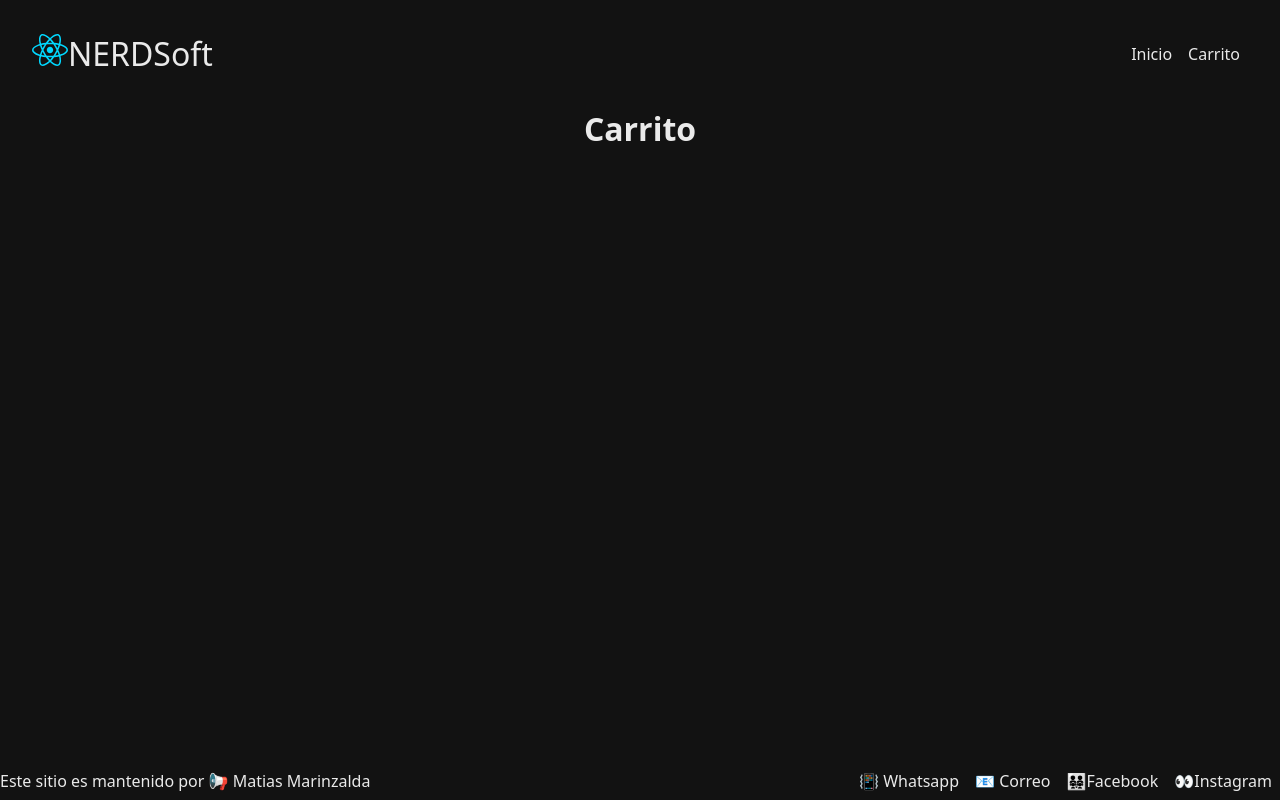
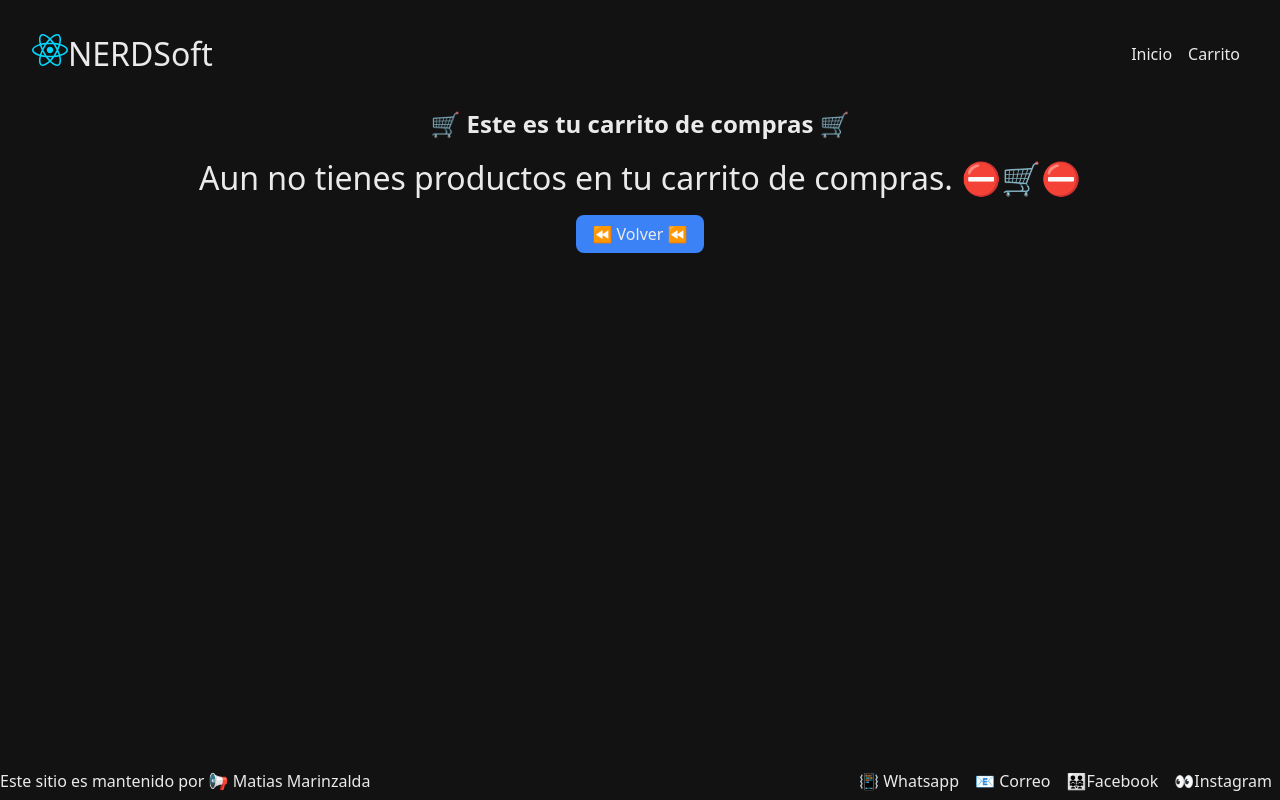
Before and after one commit to matiasmarinzalda/Curso-React, a React (Vite) app: page /carrito in a window 1280 px wide. Built offline with nearby package versions, Linux system fonts and the light colour scheme.

Commit message:
clase 9 funcionando

```diff
--- a/src/App.jsx
+++ b/src/App.jsx
@@ -6,6 +6,7 @@ import { Header } from "./components/Header/Header";
 
 import { ItemListContainer } from "./components/ItemListContainer/ItemListContainer";
 import { ItemDetailContainer } from "./components/ItemDetailContainer/ItemDetailContainer";
+import { CartView } from "./components/Cart/CartView";
 
 function App() {
   return (
@@ -15,7 +16,7 @@ function App() {
         <Routes>
           <Route path="/" element={<ItemListContainer />} />
           <Route path="/product/:id" element={<ItemDetailContainer />} />
-          <Route path="/carrito" element={<h1>Carrito</h1>} />
+          <Route path="/carrito" element={<CartView />} />
         </Routes>
       </main>
       <Footer />
--- /dev/null
+++ b/src/components/Cart/Cart.css
@@ -0,0 +1,29 @@
+.cart-container {
+  display: flex;
+  flex-direction: column;
+
+  align-items: center;
+}
+
+.cart-items-container {
+  margin: 2rem;
+  display: flex;
+  flex-wrap: wrap;
+  justify-content: center;
+  gap: 3rem;
+}
+
+.empty-cart {
+  font-size: 2rem;
+  padding: 1rem;
+}
+
+.cart-actions {
+  display: flex;
+  flex-direction: column;
+}
+
+.cart-actions p {
+  font-size: 2rem;
+  padding: 1rem;
+}
--- /dev/null
+++ b/src/components/Cart/CartItem.jsx
@@ -0,0 +1,16 @@
+import { useCart } from "../../context/CartContext";
+import { Item } from "../Item/Item";
+
+export const CartItem = ({ item }) => {
+  const { removeItem } = useCart();
+  return (
+    <Item {...item}>
+      <button
+        className="btn bg-delete primary"
+        onClick={() => removeItem(item.id)}
+      >
+        ❌ Eliminar Producto ❌
+      </button>
+    </Item>
+  );
+};
--- /dev/null
+++ b/src/components/Cart/CartList.jsx
@@ -0,0 +1,16 @@
+import { useCart } from "../../context/CartContext";
+import { CartItem } from "./CartItem";
+
+export const CartList = () => {
+  const { cart } = useCart();
+
+  return (
+    <>
+      <div className="cart-items-container">
+        {cart.map((element) => (
+          <CartItem key={element.id} item={element} />
+        ))}
+      </div>
+    </>
+  );
+};
--- /dev/null
+++ b/src/components/Cart/CartSummary.jsx
@@ -0,0 +1,16 @@
+import { useCart } from "../../context/CartContext";
+
+export const CartSummary = () => {
+  const { getCartTotal, checkout } = useCart();
+
+  const total = getCartTotal();
+
+  return (
+    <>
+      <p>TOTAL A PAGAR: 👉 ${total}</p>
+      <button className="btn bg-success primary" onClick={checkout}>
+        💳 FINALIZAR COMPRA 💳
+      </button>
+    </>
+  );
+};
--- /dev/null
+++ b/src/components/Cart/CartView.jsx
@@ -0,0 +1,30 @@
+import { Link } from "react-router-dom";
+import { useCart } from "../../context/CartContext";
+import { CartList } from "./CartList";
+import { CartSummary } from "./CartSummary";
+
+import "./Cart.css";
+
+export const CartView = () => {
+  const { cart } = useCart();
+
+  return (
+    <section className="cart-container">
+      <h1>🛒 Este es tu carrito de compras 🛒</h1>
+
+      {cart.length ? (
+        <>
+          <CartList />
+          <CartSummary />
+        </>
+      ) : (
+        <>
+          <p className="empty-cart">Aun no tienes productos en tu carrito de compras. ⛔🛒⛔</p>
+          <Link className="btn primary bg-primary" to={"/"}>
+            ⏪ Volver ⏪
+          </Link>
+        </>
+      )}
+    </section>
+  );
+};
--- a/src/components/ItemListContainer/ItemListContainer.jsx
+++ b/src/components/ItemListContainer/ItemListContainer.jsx
@@ -34,7 +34,7 @@ export const ItemListContainer = () => {
       .finally(() => setLoading(false));
   }, []);
 
-  console.log(products);
+  //console.log(products);
 
   //SOLO es para ejemplo practico porque aun nos faltan temas por ver: NO ES LA MANERA CORRECTA
   // const arrayProducts = [
--- a/src/components/Nav/Nav.css
+++ b/src/components/Nav/Nav.css
@@ -8,3 +8,22 @@
   font-size: 1rem;
   margin: 0.5rem;
 }
+.nav-list a {
+  text-decoration: none;
+  color: inherit;
+}
+.incart {
+  background-color: rgb(170, 123, 22);
+  font-size: 1rem;
+  border-radius: 50%;
+
+  width: 20px;
+  height: 20px;
+
+  display: inline-flex;
+  align-items: center;
+  justify-content: center;
+  vertical-align: top;
+  font-size: 12px;
+  font-weight: bold;
+}
--- a/src/context/CartContext.jsx
+++ b/src/context/CartContext.jsx
@@ -60,13 +60,21 @@ export const CartProvider = ({ children }) => {
         return cart.reduce((acc, element) => acc + element.price, 0);
     }
 
-    const checkOut = () => {
+    const checkout = () => {
         alert('💸💸💸 Gracias por su compra 💸💸💸');
         clearCart();
         navigate('/'); // Redirige a la página de inicio después de la compra
     }
 
 
-    const values = {clearCart,addItem,removeItem,getTotalItems, getCartTotal,checkOut};
+          const values = {
+            cart,
+            addItem,
+            removeItem,
+            getTotalItems,
+            getCartTotal,
+            clearCart,
+            checkout,
+          };
     return <CartContext.Provider value={values}>{children}</CartContext.Provider>;
 };
```
